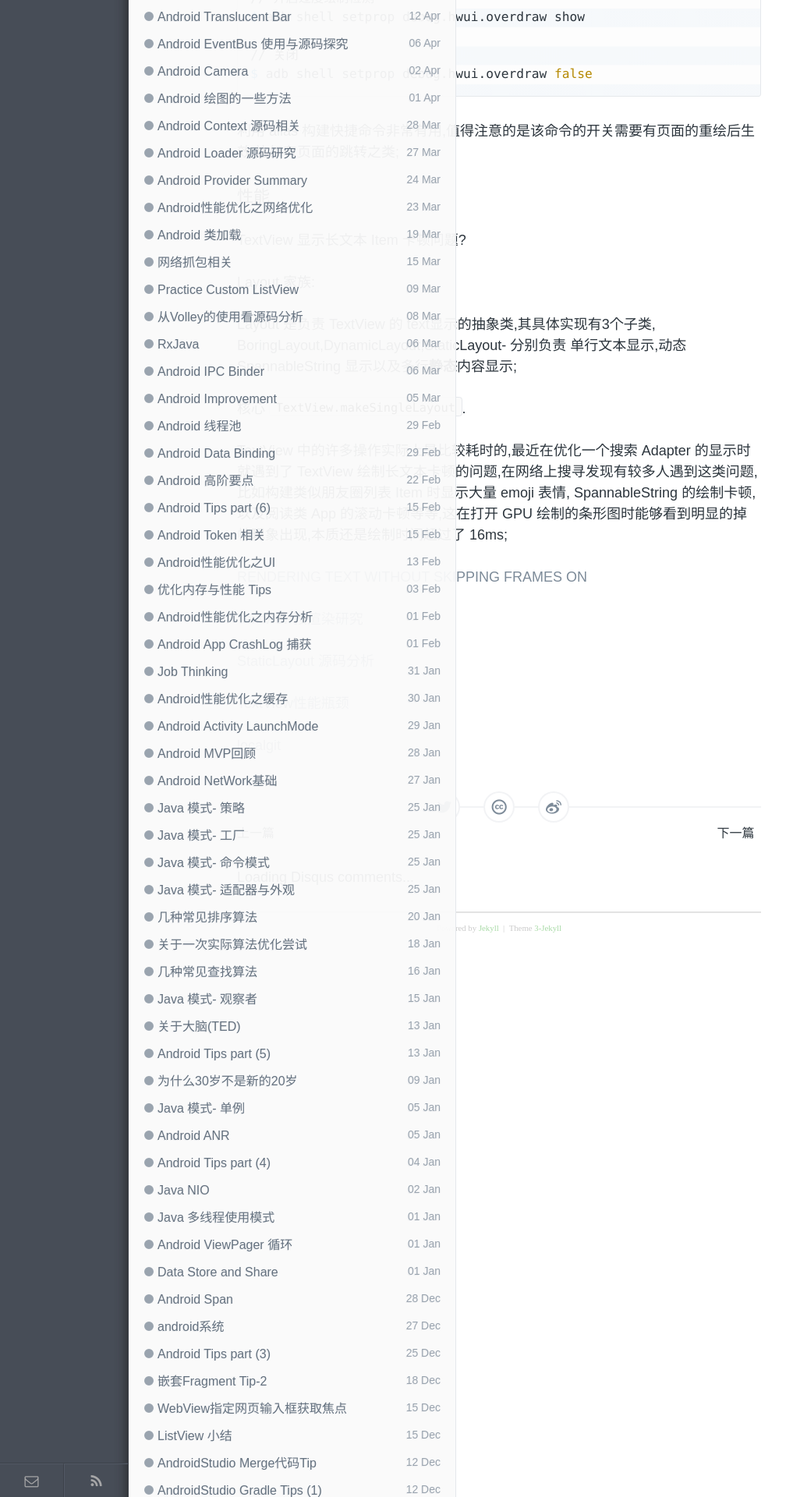
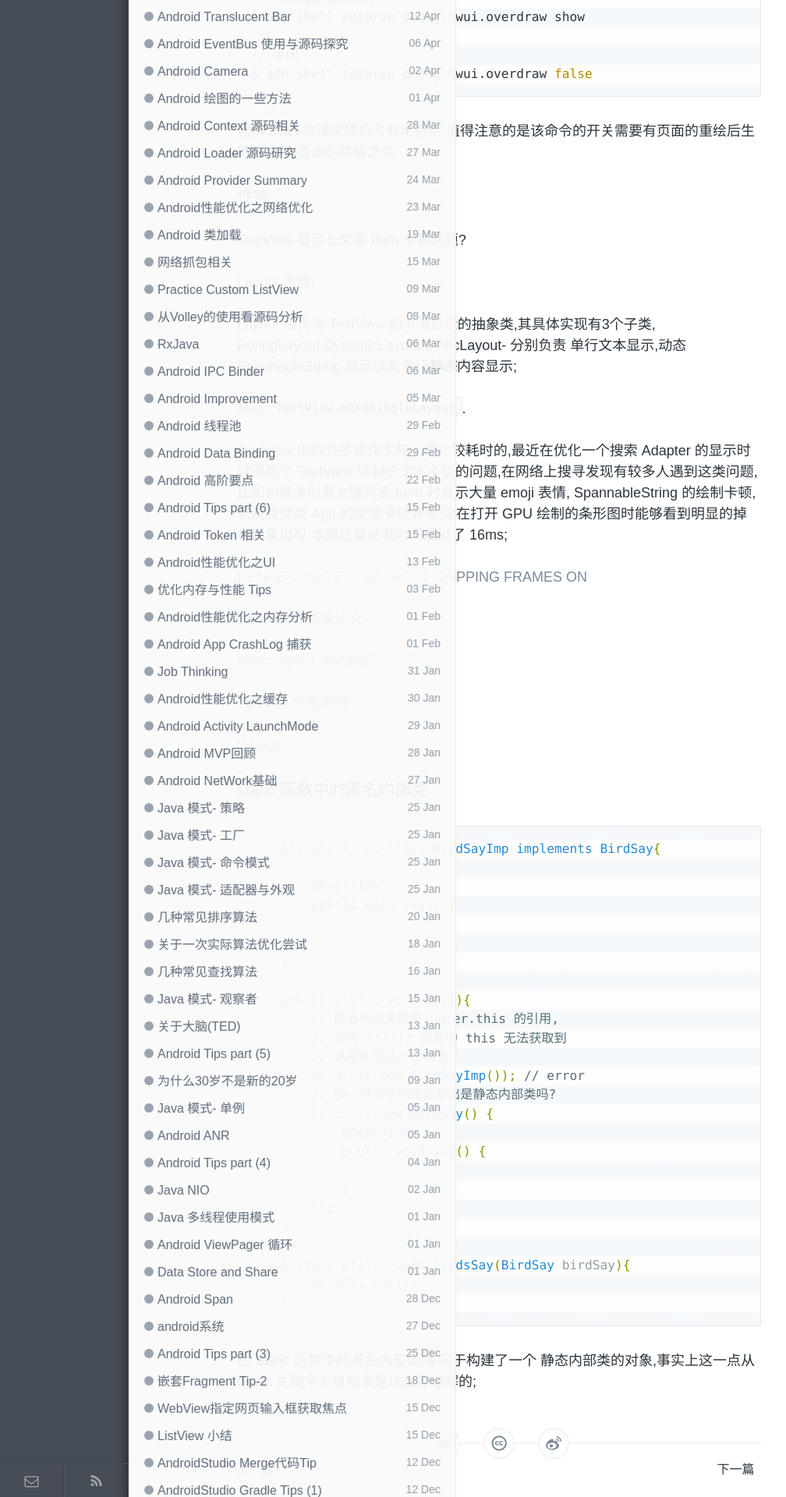
Before and after one commit to enlipan/enlipan.github.io, a Jekyll site: the page built from _posts/2017-07-26-android-tips-11.md, in a window 1280 px wide. Shown: the part 3080-5000 px from the top of the page at 78% size, without its empty margins (0-1008 px from the left). Built offline with Jekyll 4.4.1, drawn with Linux system fonts in a browser that asks for light colours; nearby versions of some CDN libraries; comment, search, counter and statistics services are not loaded.

Commit message:
modify pages tips 11

```diff
--- a/_posts/2017-07-26-android-tips-11.md
+++ b/_posts/2017-07-26-android-tips-11.md
@@ -159,3 +159,37 @@ TextView 中的许多操作实际上是比较耗时的,最近在优化一个搜
 [TextView性能瓶颈](http://www.jianshu.com/p/9f7f9213bff8)
 
 [localgit](https://github.com/wangwei2014/localgit/blob/master/OptimizeText/src/com/ww/optimize/TextAdapter.java)
+
+### static 函数中的匿名内部类
+
+{% highlight java %}
+
+    private final class BirdSayImp implements BirdSay{
+
+        @Override
+        public void say() {
+
+        }
+    }
+
+    public static void say(){
+        // 匿名内部类需要 Outer.this 的引用,
+        // 而在 static 函数中 this 无法获取到
+        // 这样的写法比较明显
+        birdsSay(new BirdSayImp()); // error
+        // 换一种写法你还能看出是静态内部类吗?
+        birdsSay(new BirdSay() {
+            @Override
+            public void say() {
+
+            }
+        });
+    }
+
+    private static void birdsSay(BirdSay birdSay){
+        birdSay.say();
+    }
+
+{% endhighlight %}
+
+在 Static 函数中的匿名内部类,等同于构建了一个 静态内部类的对象,事实上这一点从 Static 关键字本身触发是比较好理解的;
```
Also changed, not shown: _posts/2017-03-04-android-hot-fix.md (+4 -0 lines), _posts/2017-12-31-reading-in-2017.md (+10 -0 lines).
